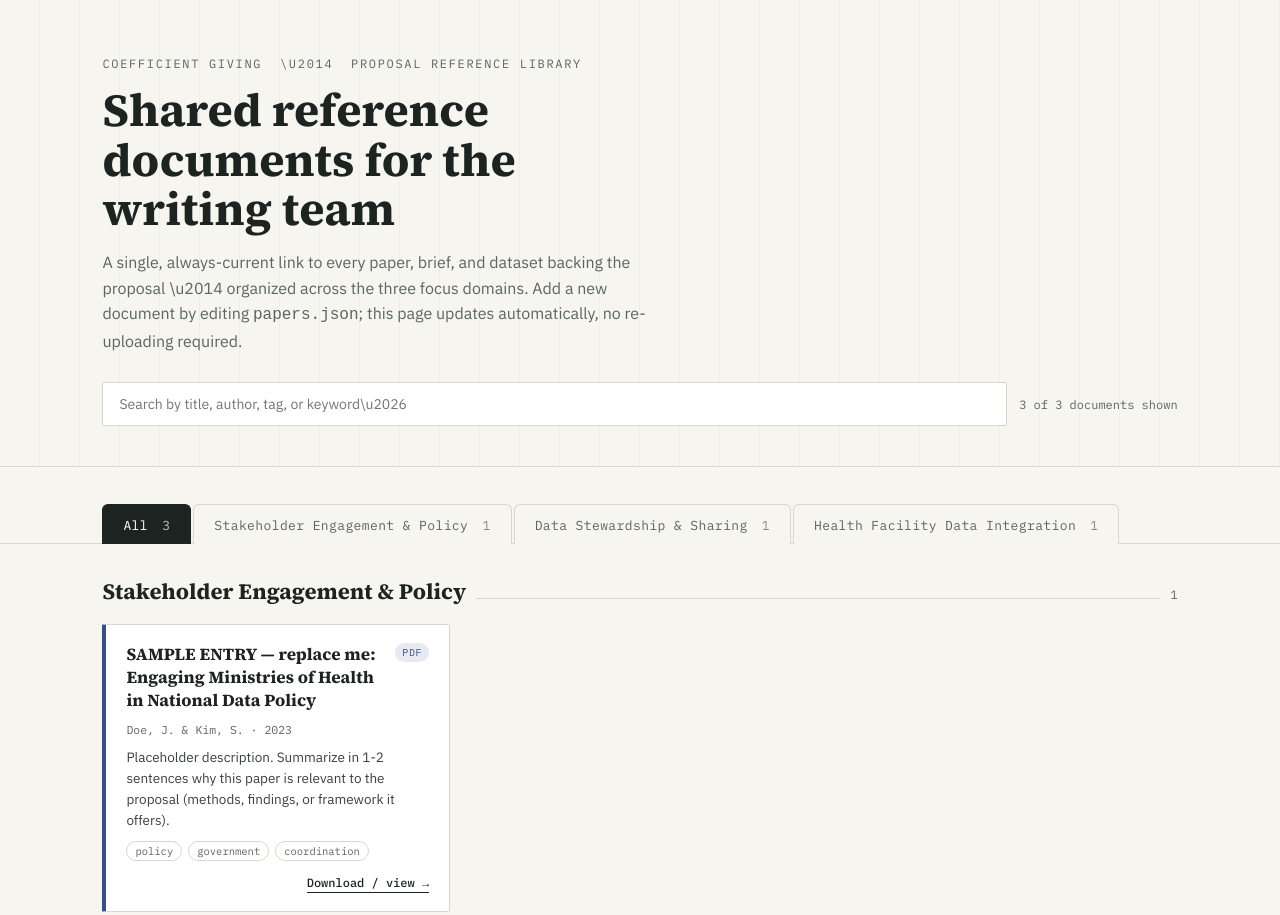
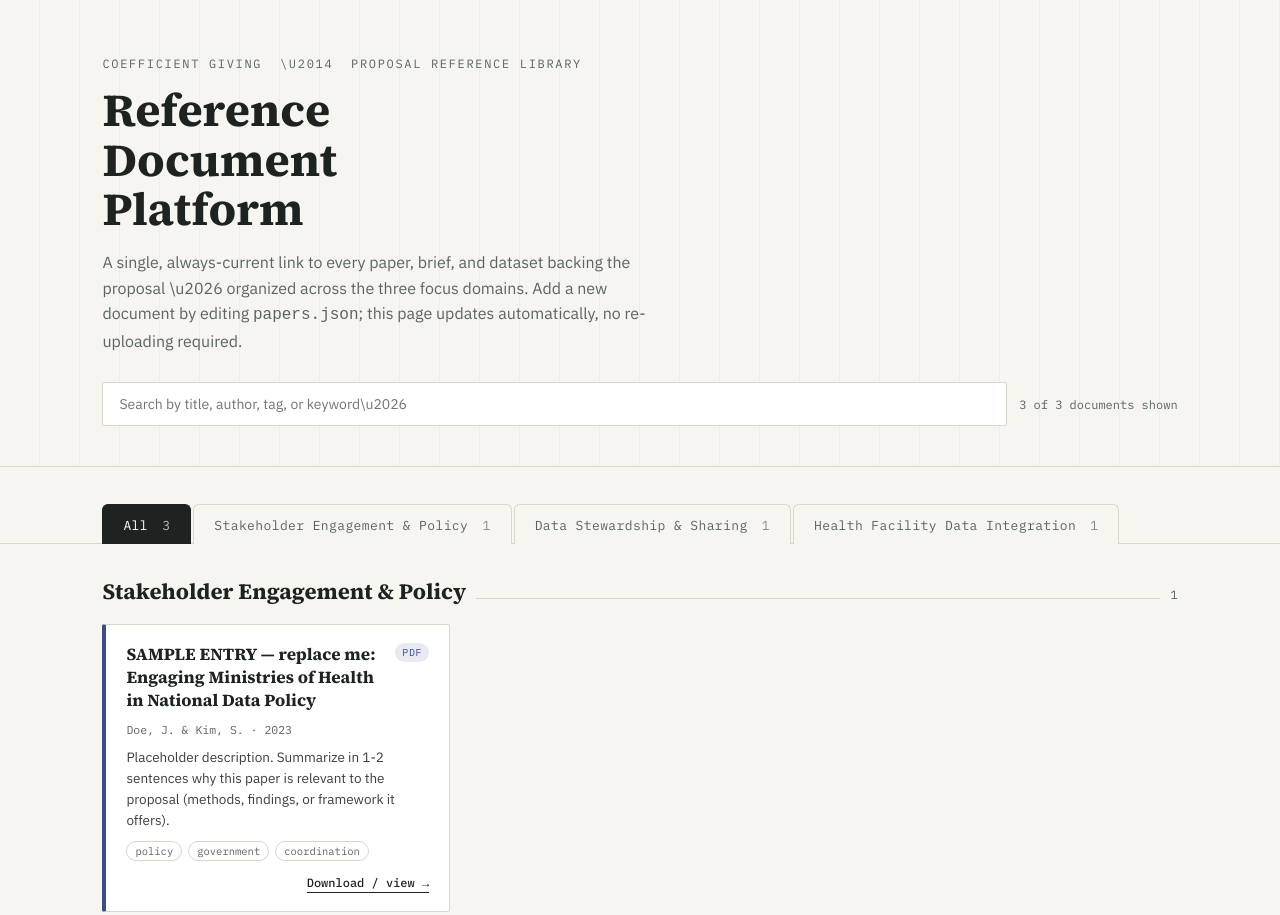
Before and after one commit to MwangaEP/VectorGrid-Reference-Document-Platform, a plain HTML site: page index.html in a window 1280 px wide. Shown: the top 915 px of the page. Drawn offline with Linux system fonts and the light colour scheme.

Commit message:
Update title and text for clarity in index.html

```diff
--- a/index.html
+++ b/index.html
@@ -3,7 +3,7 @@
 <head>
 <meta charset="UTF-8">
 <meta name="viewport" content="width=device-width, initial-scale=1.0">
-<title>Coefficient Giving \u2014 Proposal Reference Library</title>
+<title>Coefficient Giving \U2026 Proposal Reference Library</title>
 <link rel="preconnect" href="https://fonts.googleapis.com">
 <link href="https://fonts.googleapis.com/css2?family=Source+Serif+4:opsz,wght@8..60,400;8..60,600;8..60,700&family=IBM+Plex+Sans:wght@400;500;600&family=IBM+Plex+Mono:wght@400;500&display=swap" rel="stylesheet">
 <style>
@@ -258,8 +258,8 @@
 
 <header>
   <p class="eyebrow">Coefficient Giving &nbsp;\u2014&nbsp; Proposal Reference Library</p>
-  <h1>Shared reference documents for the writing team</h1>
-  <p class="sub">A single, always-current link to every paper, brief, and dataset backing the proposal \u2014 organized across the three focus domains. Add a new document by editing <code>papers.json</code>; this page updates automatically, no re-uploading required.</p>
+  <h1>Reference Document Platform</h1>
+  <p class="sub">A single, always-current link to every paper, brief, and dataset backing the proposal \u2026 organized across the three focus domains. Add a new document by editing <code>papers.json</code>; this page updates automatically, no re-uploading required.</p>
   <div class="toolbar">
     <input id="search" type="text" placeholder="Search by title, author, tag, or keyword\u2026" aria-label="Search documents">
     <span class="stat" id="stat"></span>
@@ -278,7 +278,7 @@
 </main>
 
 <footer>
-  papers.json is the single source of truth \u2014 see the README in this repo for how to add entries. Last built from data fetched at page load.
+  papers.json is the single source of truth \U2026: see the README in this repo for how to add entries. Last built from data fetched at page load.
 </footer>
 
 <script>
```
